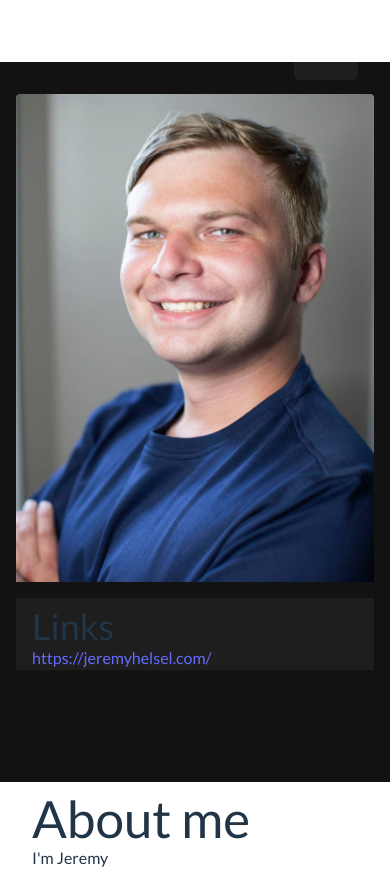
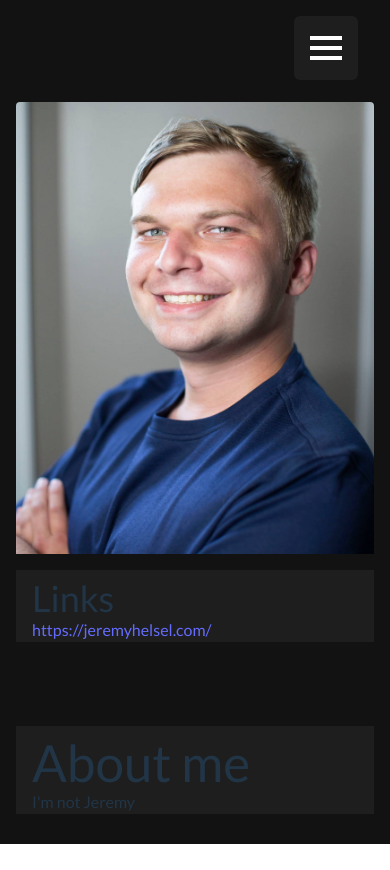
Before and after one commit to JIH7/react-portfolio-site, a React (Vite) app: page / in a window 390 px wide. After the commit the page ends 844 px from the top, so only its background shows below. Built offline with nearby package versions, Linux system fonts and the light colour scheme.

Commit message:
Fixed background colors

```diff
--- a/public/main.css
+++ b/public/main.css
@@ -546,6 +546,10 @@ video {
   right: 2rem;
 }
 
+.top-0 {
+  top: 0px;
+}
+
 .top-3 {
   top: 0.75rem;
 }
@@ -557,11 +561,6 @@ video {
 .mx-auto {
   margin-left: auto;
   margin-right: auto;
-}
-
-.my-4 {
-  margin-top: 1rem;
-  margin-bottom: 1rem;
 }
 
 .mb-4 {
@@ -584,20 +583,20 @@ video {
   height: 4rem;
 }
 
-.h-2\/3 {
-  height: 66.666667%;
+.h-20 {
+  height: 5rem;
 }
 
-.h-20 {
-  height: 5rem;
+.h-3\/4 {
+  height: 75%;
 }
 
 .h-full {
   height: 100%;
 }
 
-.h-3\/4 {
-  height: 75%;
+.h-screen {
+  height: 100vh;
 }
 
 .w-16 {
@@ -773,7 +772,7 @@ video {
   font-weight: 400;
   color-scheme: light dark;
   color: rgba(255, 255, 255, 0.87);
-  background-color: #242424;
+  background-color: #121212;
   font-synthesis: none;
   text-rendering: optimizeLegibility;
   -webkit-font-smoothing: antialiased;
@@ -792,7 +791,7 @@ a:hover {
 }
 
 body {
-  background-color: '#121212';
+  background-color: #121212;
   margin: 0;
   display: flex;
   place-items: center;
@@ -855,6 +854,11 @@ button:focus-visible {
 }
 
 @media (min-width: 480px) {
+  .sm\:mx-auto {
+    margin-left: auto;
+    margin-right: auto;
+  }
+
   .sm\:rounded-md {
     border-radius: 0.375rem;
   }
@@ -874,6 +878,11 @@ button:focus-visible {
     margin-right: 0.5rem;
   }
 
+  .md\:my-4 {
+    margin-top: 1rem;
+    margin-bottom: 1rem;
+  }
+
   .md\:block {
     display: block;
   }
@@ -886,8 +895,8 @@ button:focus-visible {
     display: none;
   }
 
-  .md\:h-1\/3 {
-    height: 33.333333%;
+  .md\:h-1\/4 {
+    height: 25%;
   }
 
   .md\:h-full {
@@ -896,10 +905,6 @@ button:focus-visible {
 
   .md\:h-screen {
     height: 100vh;
-  }
-
-  .md\:h-1\/4 {
-    height: 25%;
   }
 
   .md\:w-1\/2 {
--- a/src/App.jsx
+++ b/src/App.jsx
@@ -20,7 +20,7 @@ function App() {
   }
 
   return (
-    <div className='w-screen md:h-screen | flex flex-row justify-start | bg-darkGray'>
+    <div className='w-screen h-full md:h-screen | flex flex-row justify-start | bg-darkGray'>
       <Hamburger menuOpen={menuOpen} handleClick={setMenuOpen}/>
       <ScrollableMenu menuOpen={menuOpen} currentApp={currentApp} appList={AppList} onToggle={onToggle}/>
       <Page app={AppList[currentApp]}/>
--- a/src/AppList.js
+++ b/src/AppList.js
@@ -20,7 +20,7 @@ class AppTile{
 }
 
 const AppList = [
-    new AppTile("About me", "I'm Jeremy", HeadShotImg, [
+    new AppTile("About me", "I'm not Jeremy", HeadShotImg, [
         'https://jeremyhelsel.com/',
     ]),
 
--- a/src/components/Hamburger.jsx
+++ b/src/components/Hamburger.jsx
@@ -1,5 +1,3 @@
-import React from 'react'
-
 const Hamburger = ({menuOpen, handleClick}) => {
 
 
--- a/src/components/ListDivider.jsx
+++ b/src/components/ListDivider.jsx
@@ -0,0 +1,9 @@
+const ListDivider = () => {
+  return (
+    <div>
+
+    </div>
+  )
+}
+
+export default ListDivider
--- a/src/components/Page.jsx
+++ b/src/components/Page.jsx
@@ -4,14 +4,14 @@ import LinksWidget from './LinksWidget'
 
 const Page = ({app}) => {
   return (
-    <div className="w-full md:w-4/5 p-4 mb-4 | block md:flex">
+    <div className="w-full md:w-4/5 p-4 mb-4 sm:mx-auto | block md:flex">
 
-      <div className="flex flex-col | h-full w-full md:w-1/2 | mx-auto md:mx-2 my-4">
+      <div className="flex flex-col | h-full w-full md:w-1/2 | mx-auto md:mx-2 md:my-4">
         <img className="w-full h-3/4 | pb-4 | rounded | object-cover object-top" src={app.image} alt="" />
         <LinksWidget className links={app.links}/>
       </div>
 
-      <main className="bg-white bg-opacity-5 | sm:pb-4 md:h-full w-full md:w-1/2 | mx-auto md:mx-2 my-4 | px-4 pt-2 | sm:rounded-md  md:rounded">
+      <main className="bg-white bg-opacity-5 | sm:pb-4 md:h-full w-full md:w-1/2 | mx-auto md:mx-2 md:my-4 | px-4 pt-2 | sm:rounded-md  md:rounded">
         <h1>{app.name}</h1>
         <p>{app.description}</p>
       </main>
--- a/src/components/ScrollableMenu.jsx
+++ b/src/components/ScrollableMenu.jsx
@@ -4,7 +4,7 @@ const ScrollableMenu = ({appList, onToggle, menuOpen, currentApp}) => {
 
 
     return (
-        <div className={`bg-darkGray | fixed md:static | h-full md:w-1/3 lg:w-1/5 | overflow-y-scroll |${menuOpen ? ' left-0' : ' -left-64'} md:block | transition-all ease-in duration-150`}>
+        <div className={`bg-darkGray | fixed md:static top-0 | h-screen md:h-full md:w-1/3 lg:w-1/5 | overflow-y-scroll |${menuOpen ? ' left-0' : ' -left-64'} md:block | transition-all ease-in duration-150`}>
             {
                 appList.map((el, i) => (
                     //ToDo: If removing shortName remove this.
--- a/src/index.css
+++ b/src/index.css
@@ -9,7 +9,7 @@
 
   color-scheme: light dark;
   color: rgba(255, 255, 255, 0.87);
-  background-color: #242424;
+  background-color: #121212;
 
   font-synthesis: none;
   text-rendering: optimizeLegibility;
@@ -28,7 +28,7 @@ a:hover {
 }
 
 body {
-  background-color: '#121212';
+  background-color: #121212;
   margin: 0;
   display: flex;
   place-items: center;
```
Also changed, not shown: vite.config.js.timestamp-1685325984144-b00862dbd814d.mjs (added, +10 -0 lines), src/components/LinksWidget.jsx (line endings or trailing spaces).
